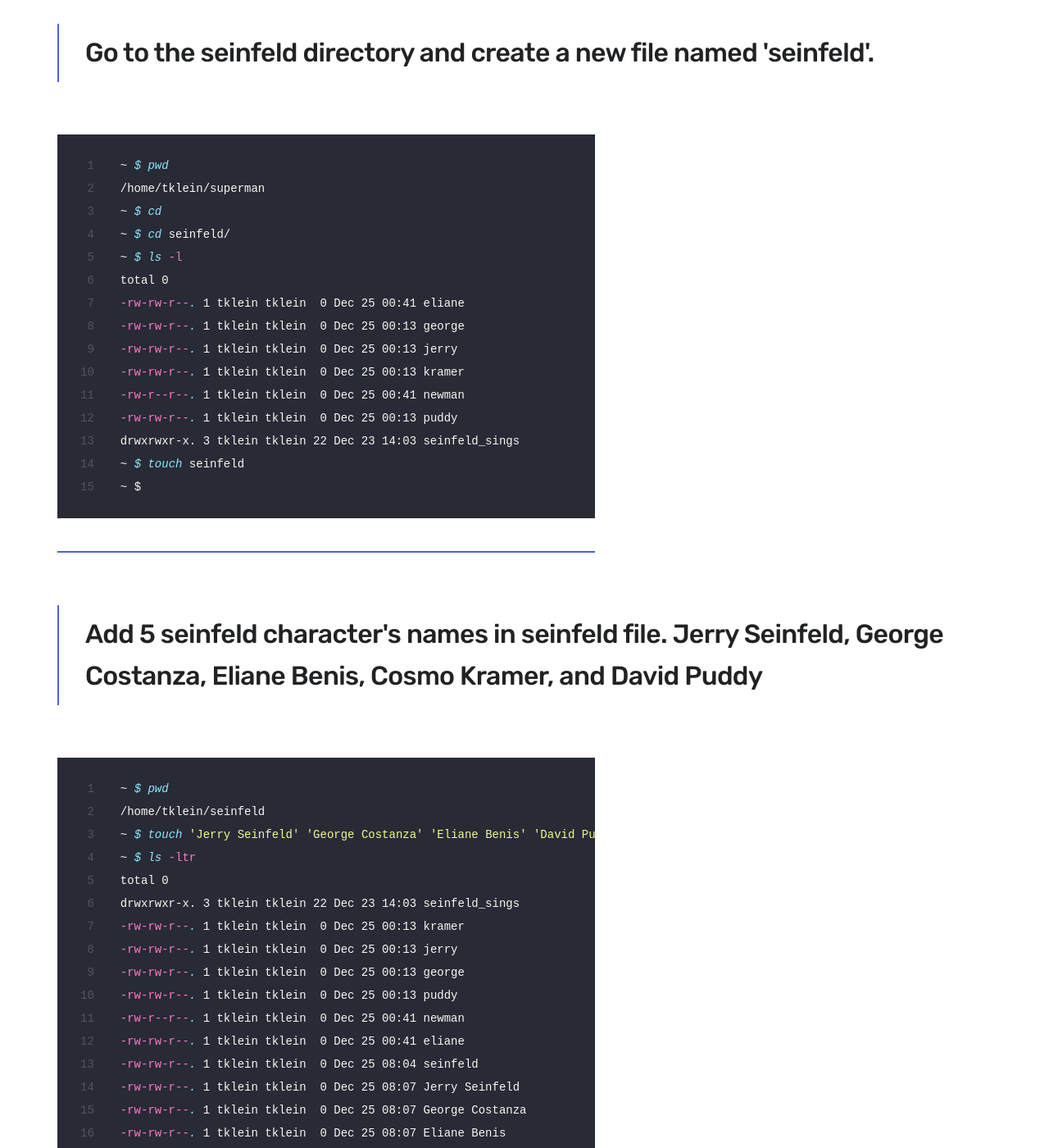
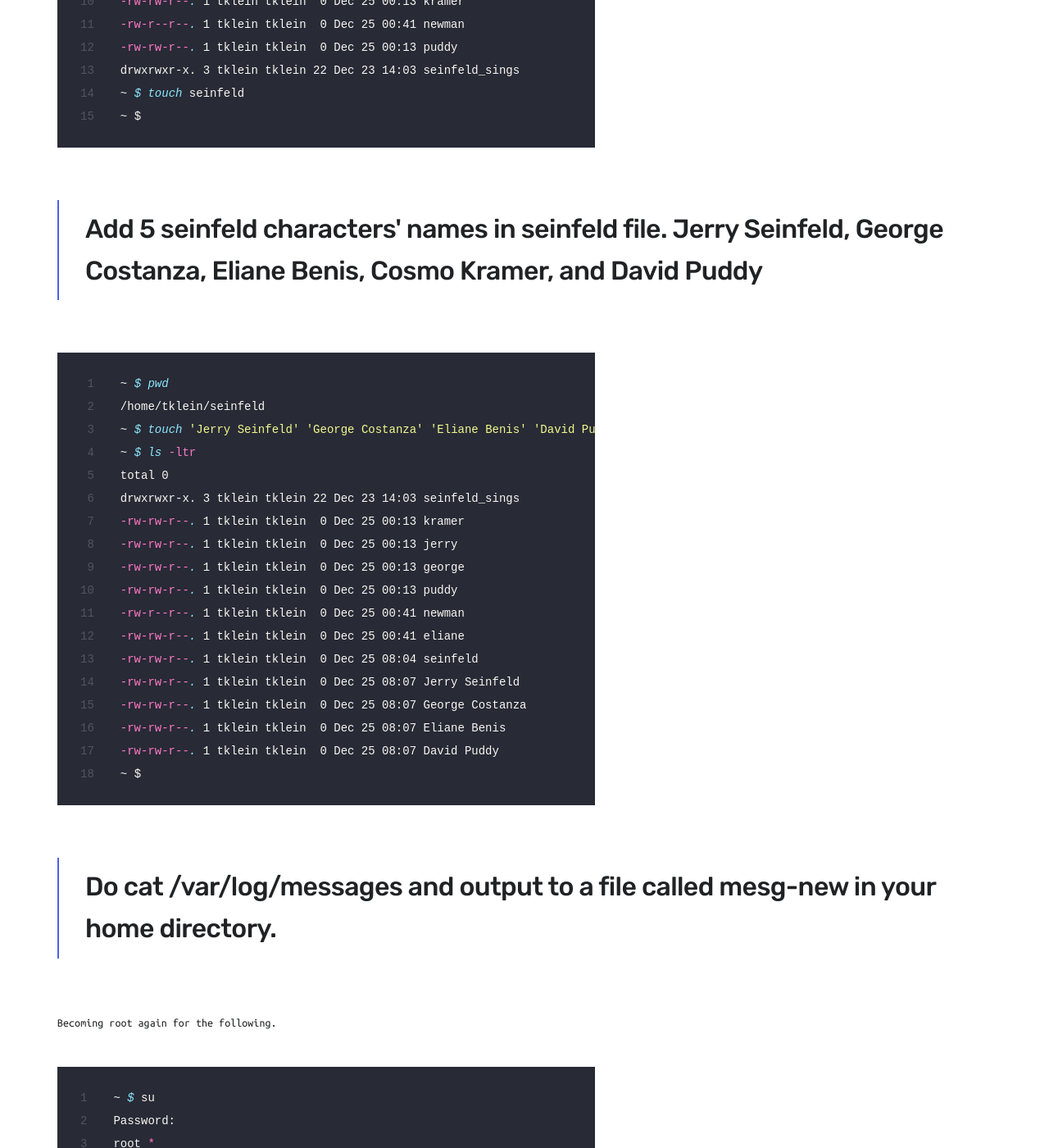
Before and after one commit to kletobias/kletobias.github.io, a Jekyll site: the page built from _projects/m4_exercises_pt1.md, in a window 1280 px wide and 1400 px high, scrolled down 11797 px. Shown: the whole window at 82% size. Built offline with Jekyll 4.4.1, drawn with Linux system fonts in a browser that asks for light colours; nearby versions of some CDN libraries.

Commit message:
updating module4 for the website

````diff
--- a/_projects/m4_exercises_pt1.md
+++ b/_projects/m4_exercises_pt1.md
@@ -94,8 +94,6 @@
 ~ $
 ```
 
----
-
 > Move homer, bart, marge, lisa to the simpsons directory.
 
 - There is no 'simpsons' folder in the home directory and so the folder is being created first using `mkdir simpsons`
@@ -133,8 +131,6 @@
 ~ $
 ```
 
----
-
 > List the contents of the seinfeld directory by the last time they were modified
 
 ```bash
@@ -147,8 +143,6 @@
 -rw-rw-r--. 1 tklein tklein  0 Dec 25 00:24 george
 ~ $
 ```
-
----
 
 > Create 2 new files in the seinfeld directory, eliane and newman.
 
@@ -166,8 +160,6 @@
 -rw-rw-r--. 1 tklein tklein  0 Dec 25 00:41 eliane
 ~ $
 ```
-
----
 
 > Change the file permissions for 'eliane', so that read access is revoked for 'everyone'.
 
@@ -210,8 +202,6 @@
 ~ $
 ```
 
----
-
 > Change the permissions of file newman to remove write permissions only from group.
 
 Using the methods from the exercise prior to this one\:
@@ -231,8 +221,6 @@
 ~ $
 ```
 
----
-
 > Become root and cd into your home directory (e.g. /home/iafzal). Then create 2 new files superman and zad in superman directory
 
 ```bash
@@ -247,8 +235,6 @@
 root *
 ```
 
----
-
 > Change ownership of zad file from root to your username
 
 
@@ -258,8 +244,6 @@
 -rw-r--r--. 1 tklein root 0 Dec 25 07:46 superman/zad
 root *
 ```
-
----
 
 > Change group ownership of zad from root to your username
 
@@ -273,8 +257,6 @@
 -rw-r--r--. 1 tklein tklein 0 Dec 25 07:46 superman/zad
 root *
 ```
-
----
 
 All in one\:
 
@@ -291,8 +273,6 @@
 ~ $
 ```
 
----
-
 > Go back to superman directory in your home directory and add this line to the 'zad' file\: \"zad is a bad character in the superman movie.\"
 
 ```bash
@@ -302,8 +282,6 @@
 zad is a bad character in the superman movie.
 ~ $
 ```
-
----
 
 > Go to the seinfeld directory and create a new file named \'seinfeld\'.
 
@@ -325,9 +303,7 @@
 ~ $
 ```
 
----
-
-> Add 5 seinfeld character\'s names in seinfeld file. Jerry Seinfeld, George Costanza, Eliane Benis, Cosmo Kramer, and David Puddy
+> Add 5 seinfeld characters\' names in seinfeld file. Jerry Seinfeld, George Costanza, Eliane Benis, Cosmo Kramer, and David Puddy
 
 ```bash
 ~ $ pwd
@@ -350,8 +326,6 @@
 ~ $
 ```
 
----
-
 > Do cat /var/log/messages and output to a file called mesg-new in your home directory.
 
 Becoming root again for the following.
@@ -373,5 +347,3 @@
 Dec 23 13:16:58 localhost kernel: Command line: BOOT_IMAGE=/vmlinuz-3.10.0-1160.el7.x86_64 root=/dev/mapper/centos-root ro crashkernel=auto spectre_v2=retpoline rd.lvm.lv=centos/root rd.lvm.lv=centos/swap rhgb quiet LANG=en_US.UTF-8
 root *
 ```
-
----
````
